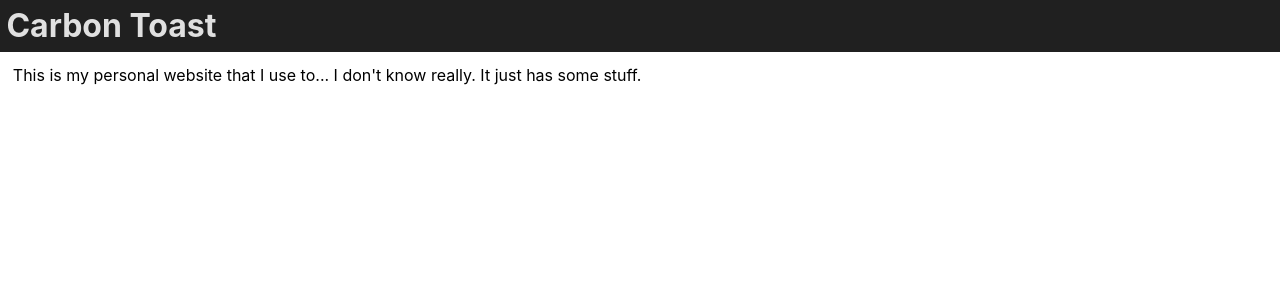
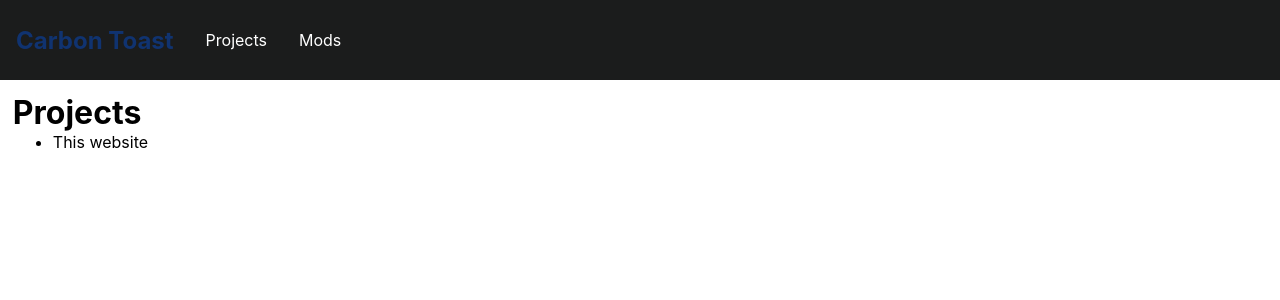
Before and after one commit to ThePoultryMan/ThePoultryMan.github.io, a React (Create React App) app: page /projects in a window 1280 px wide. Shown: the top 300 px of the page. Built offline with nearby package versions, Linux system fonts and the light colour scheme.

Commit message:
Add navbar and pages

```diff
--- a/package.json
+++ b/package.json
@@ -11,8 +11,11 @@
     "gh-pages": "^4.0.0",
     "react": "^18.1.0",
     "react-dom": "^18.1.0",
+    "react-icons": "^4.4.0",
+    "react-router-dom": "^6.3.0",
     "react-scripts": "5.0.1",
     "save-dev": "^0.0.1-security",
+    "styled-components": "^5.3.5",
     "web-vitals": "^2.1.4"
   },
   "scripts": {
@@ -20,7 +23,7 @@
     "build": "react-scripts build",
     "test": "react-scripts test",
     "eject": "react-scripts eject",
-    "predeploy":"npm run build",
+    "predeploy": "npm run build",
     "deploy": "gh-pages -d build"
   },
   "eslintConfig": {
--- a/src/App.js
+++ b/src/App.js
@@ -1,16 +1,27 @@
 import './App.css';
+import Navbar from './components/Navbar';
+import { BrowserRouter as Router, Route, Routes} from 'react-router-dom';
+// Pages
+import Home from "./pages/Home"
+import Projects from "./pages/Projects"
+import Mods from "./pages/Mods"
 
 function App() {
-  return (
-    <div className="App">
-      <header className="App-header">
-        <h1>Carbon Toast</h1>
-      </header>
-      <div className="Content">
-        <p>This is my personal website that I use to... I don't know really. It just has some stuff.</p>
-      </div>
-    </div>
-  );
+    return (
+        <div className="App">
+            <Router>
+                <Navbar />
+                <div className='Content'>
+                    <Routes>
+                        <Route path="/" exact element={<Home />}></Route>
+                        <Route path="/projects" exact element={<Projects />}></Route>
+                        <Route path="/mods" exact element={<Mods />}></Route>
+                    </Routes>
+                </div>
+
+            </Router>
+        </div>
+    );
 }
 
 export default App;
--- /dev/null
+++ b/src/components/Navbar/NavbarElements.js
@@ -0,0 +1,30 @@
+import styled from 'styled-components'
+import { NavLink as Link } from 'react-router-dom'
+
+export const Nav = styled.nav`
+    background-color: rgb(27, 28, 28);
+    height: 80px;
+    display: flex;
+    padding: 0.5rem calc((100vm - 1000px) / 2);
+    z-index: 100;
+`
+
+export const NavLink = styled(Link)`
+    color: #fff;
+    display: flex;
+    align-items: center;
+    text-decoration: none;
+    padding 0 1rem;
+    height: 100%;
+
+    &:hover {
+        color: rgb(16, 51, 112);
+        transition: color .2s ease-in-out;
+    }
+`
+
+export const NavMenu = styled.div`
+    display: flex;
+    align-items: center;
+    margin-right: -24px;
+`
--- /dev/null
+++ b/src/components/Navbar/index.js
@@ -0,0 +1,24 @@
+import React from 'react'
+import { Nav, NavLink, NavMenu } from './NavbarElements'
+
+const Navbar = () => {
+  return (
+    <>
+        <Nav>
+            <NavLink to='/'>
+                <h1>Carbon Toast</h1>
+            </NavLink>
+            <NavMenu>
+                <NavLink to='./projects' activeStyle>
+                    Projects
+                </NavLink>
+                <NavLink to='./mods' activeStyle>
+                    Mods
+                </NavLink>
+            </NavMenu>
+        </Nav>
+    </>
+  )
+}
+
+export default Navbar
--- /dev/null
+++ b/src/pages/Home.js
@@ -0,0 +1,12 @@
+import React from "react"
+
+const Home = () => {
+    return (
+        <div>
+            <h1>Home</h1>
+            <p>This is my personal website that I use to... I don't know really. It just has some stuff.</p>
+        </div>
+    )
+}
+
+export default Home;
--- /dev/null
+++ b/src/pages/Mods.js
@@ -0,0 +1,12 @@
+import React from "react";
+
+const Mods = () => {
+    return (
+        <div>
+            <h1>Mods</h1>
+            <p>Below you can find all of the Minecraft mods that I have made. None of them are anything too special.</p>
+        </div>
+    )
+}
+
+export default Mods;
--- /dev/null
+++ b/src/pages/Projects.js
@@ -0,0 +1,14 @@
+import React from "react";
+
+const Projects = () => {
+    return (
+        <div>
+            <h1>Projects</h1>
+            <ul>
+                <li>This website</li>
+            </ul>
+        </div>
+    )
+}
+
+export default Projects;
```
Also changed, not shown: 1 other file (tests, documents, lock files or other folders).
